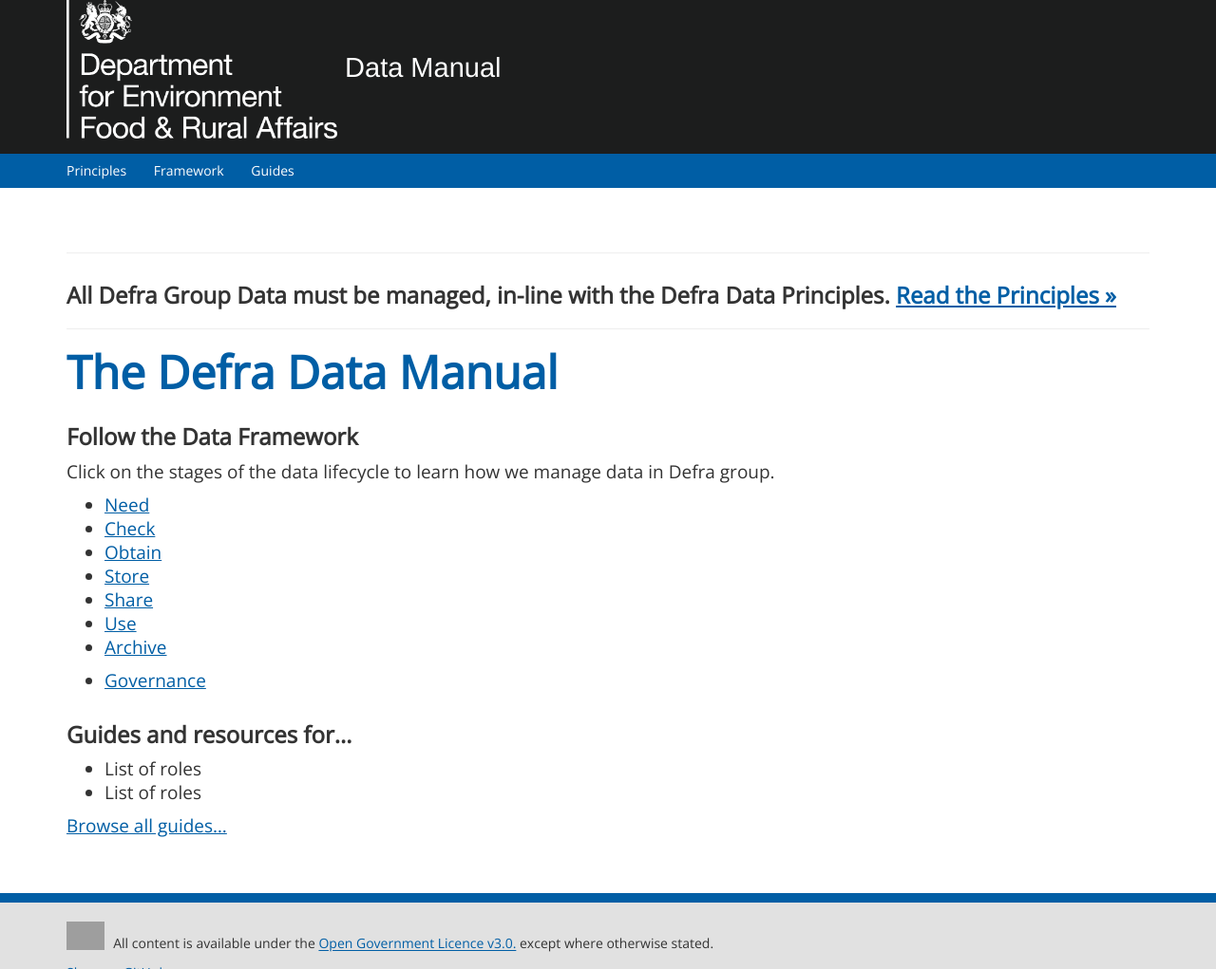
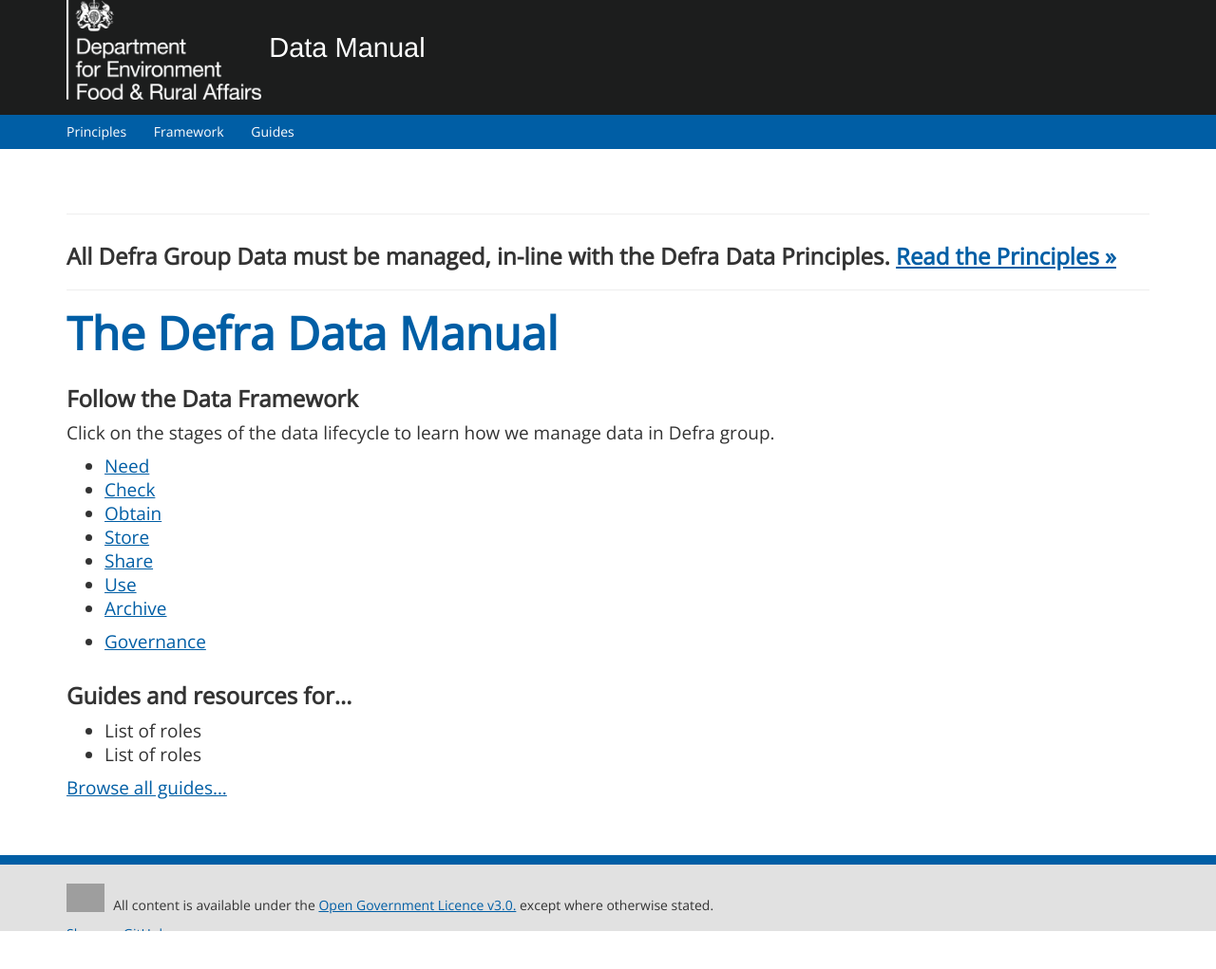
Before and after one commit to andjnewman/DDM, a Jekyll site: the page built from index.md, in a window 1280 px wide. Shown: the whole page at 95% size. Built offline with Jekyll 4.4.1, drawn with Linux system fonts in a browser that asks for light colours; after the commit the page ends 981 px from its top, so only the background shows below that.

Commit message:
Update default.html

```diff
--- a/_layouts/default.html
+++ b/_layouts/default.html
@@ -11,7 +11,7 @@
         <header>
             <div id="blackbar">
     		<div class="container">
-			<h1><img src="{{ site.url }}{{ site.baseurl }}/images/defra_white_sml_aw.png" width="25%" /> Data Manual</h1>
+			<h1><img src="{{ site.url }}{{ site.baseurl }}/images/defra_white_sml_aw.png" width="18%" /> Data Manual</h1>
                 </div>
 
             </div>
```
